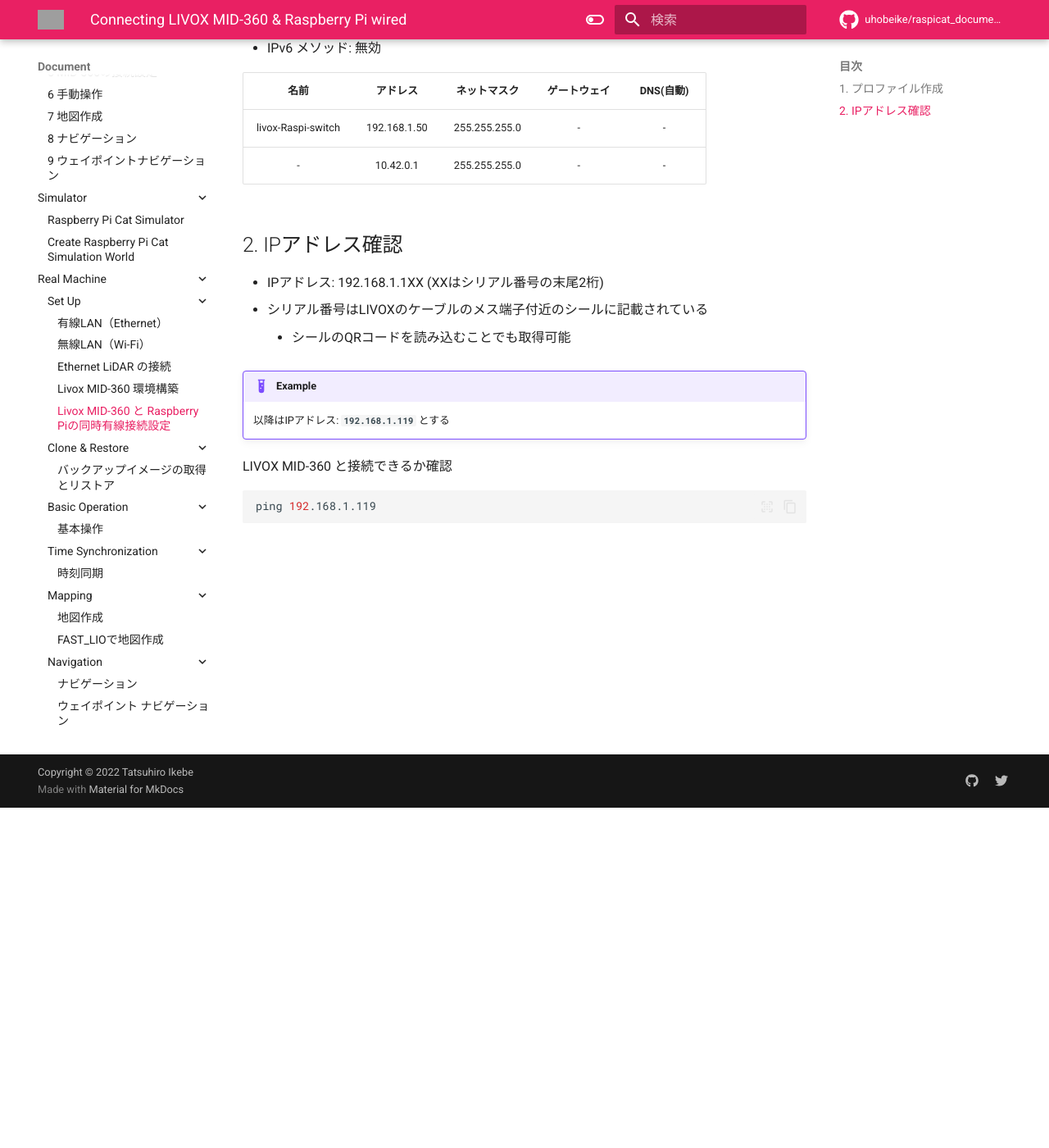
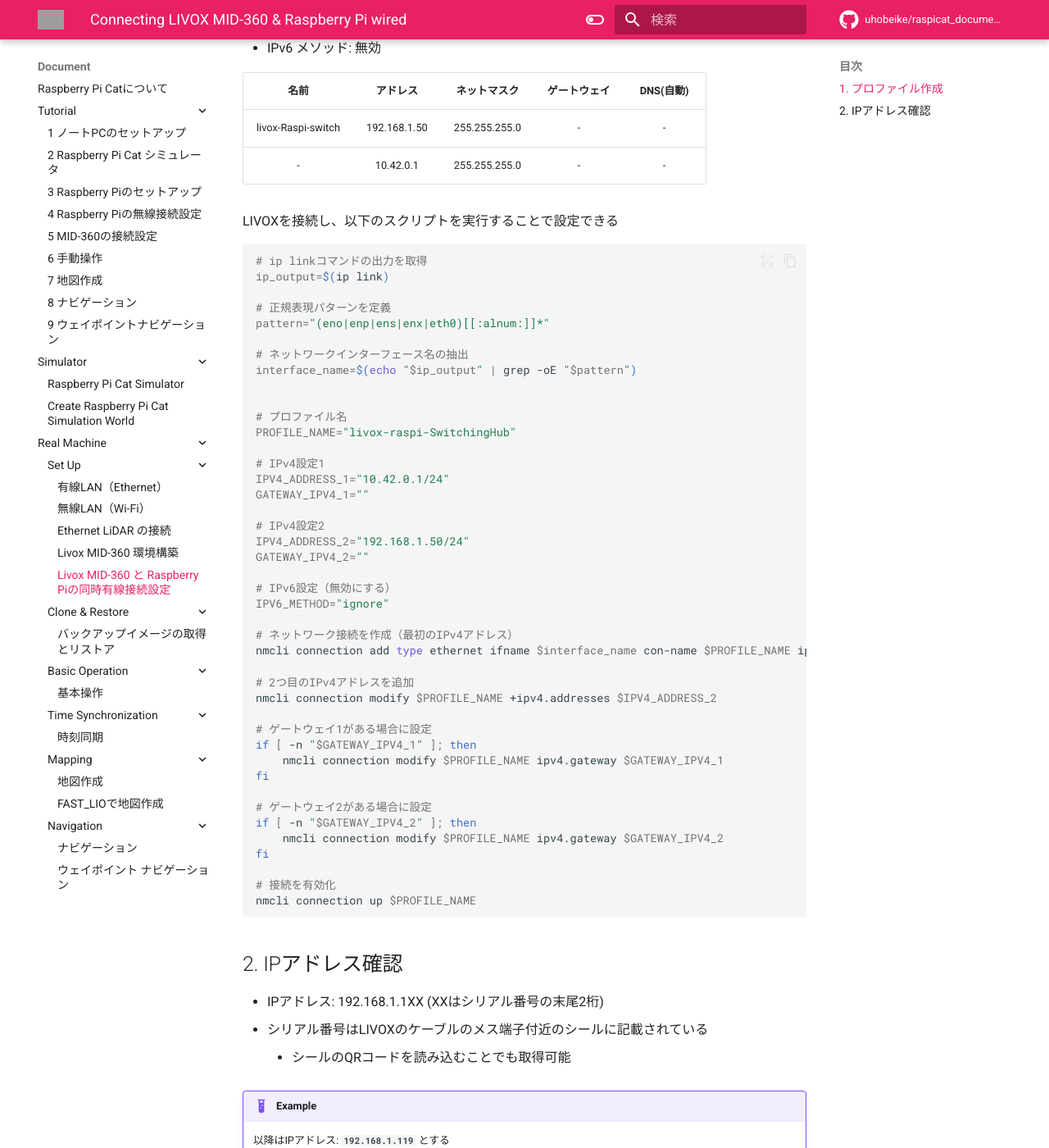
Before and after one commit to CIT-Autonomous-Robot-Lab/raspicat_documentation, an MkDocs documentation site: the page built from docs/document/real_machine/set_up/livox_wired.md, in a window 1280 px wide and 1400 px high, scrolled down 415 px. Shown: the whole window at 82% size. Built offline with MkDocs 1.6.1 and Material for MkDocs 9.7.7, drawn with Linux system fonts in a browser that asks for light colours; comment, search, counter and statistics services are not loaded; grey boxes are pictures that could not be loaded.

Commit message:
add: livox同時有線接続設定にスクリプトを追加
https://github.com/CIT-Autonomous-Robot-Lab/livox_ros_driver2/blob/feat/mugimaru-config/scripts/livox-raspi_setup_profile.shから持ってきた

````diff
--- a/docs/document/real_machine/set_up/livox_wired.md
+++ b/docs/document/real_machine/set_up/livox_wired.md
@@ -35,21 +32,42 @@
 # ネットワークインターフェース名の抽出
 interface_name=$(echo "$ip_output" | grep -oE "$pattern")
 
-echo "ネットワークインターフェース名: $interface_name"
 
-sudo nmcli connection add \
-con-name livox-host \
-ifname $interface_name \
-type ethernet \
-ipv4.method manual \
-ipv4.address 192.168.1.50/24 \
-ipv4.gateway 192.168.1.1 \
-ipv6.method disabled \
-ipv4.dns 192.168.1.1
+# プロファイル名
+PROFILE_NAME="livox-raspi-SwitchingHub"
 
-nmcli connection up livox-host
+# IPv4設定1
+IPV4_ADDRESS_1="10.42.0.1/24"
+GATEWAY_IPV4_1=""
+
+# IPv4設定2
+IPV4_ADDRESS_2="192.168.1.50/24"
+GATEWAY_IPV4_2=""
+
+# IPv6設定（無効にする）
+IPV6_METHOD="ignore"
+
+# ネットワーク接続を作成（最初のIPv4アドレス）
+nmcli connection add type ethernet ifname $interface_name con-name $PROFILE_NAME ipv4.addresses $IPV4_ADDRESS_1 ipv4.method manual ipv6.method $IPV6_METHOD
+
+# 2つ目のIPv4アドレスを追加
+nmcli connection modify $PROFILE_NAME +ipv4.addresses $IPV4_ADDRESS_2
+
+# ゲートウェイ1がある場合に設定
+if [ -n "$GATEWAY_IPV4_1" ]; then
+    nmcli connection modify $PROFILE_NAME ipv4.gateway $GATEWAY_IPV4_1
+fi
+
+# ゲートウェイ2がある場合に設定
+if [ -n "$GATEWAY_IPV4_2" ]; then
+    nmcli connection modify $PROFILE_NAME ipv4.gateway $GATEWAY_IPV4_2
+fi
+
+# 接続を有効化
+nmcli connection up $PROFILE_NAME
+
 ```
---->
+
 ## 2. IPアドレス確認
 
 - IPアドレス: 192.168.1.1XX (XXはシリアル番号の末尾2桁)
````
Also changed, not shown: other parts of docs/document/real_machine/set_up/livox_wired.md (+0 -3 lines).
